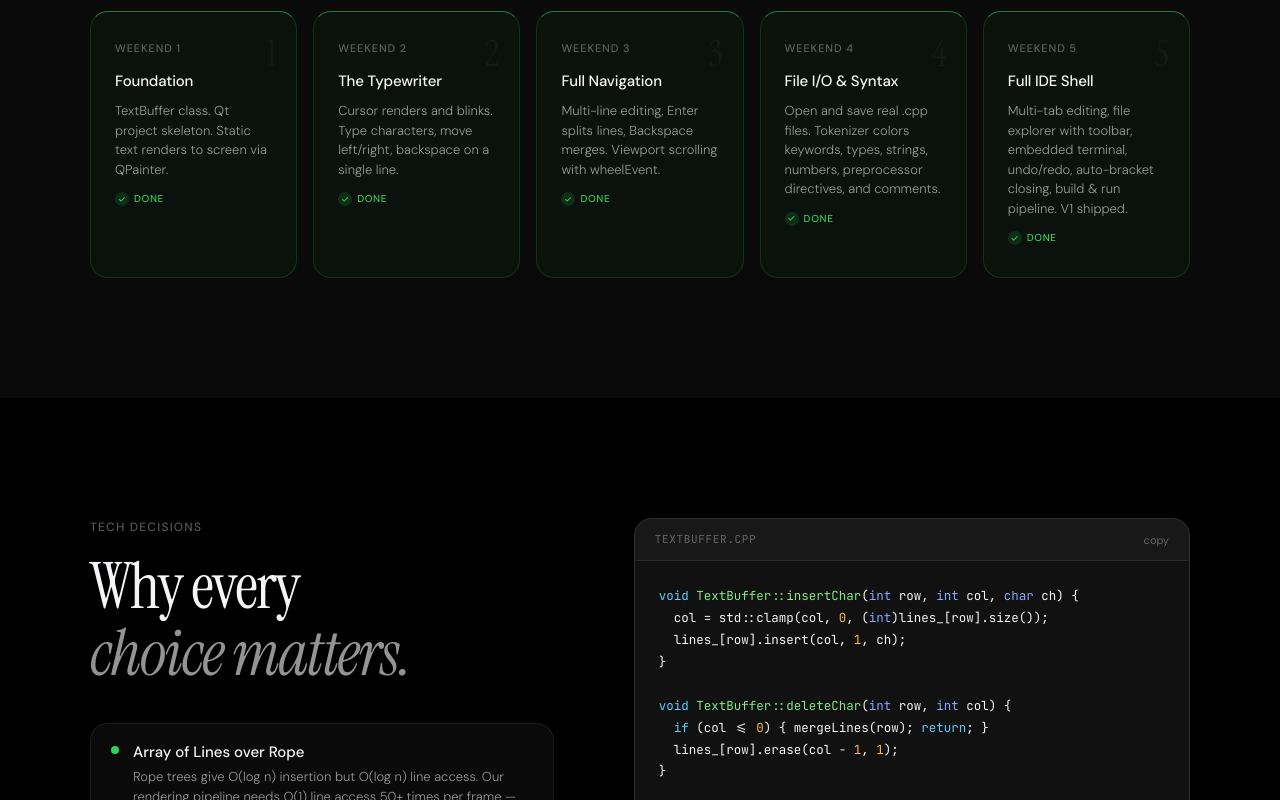
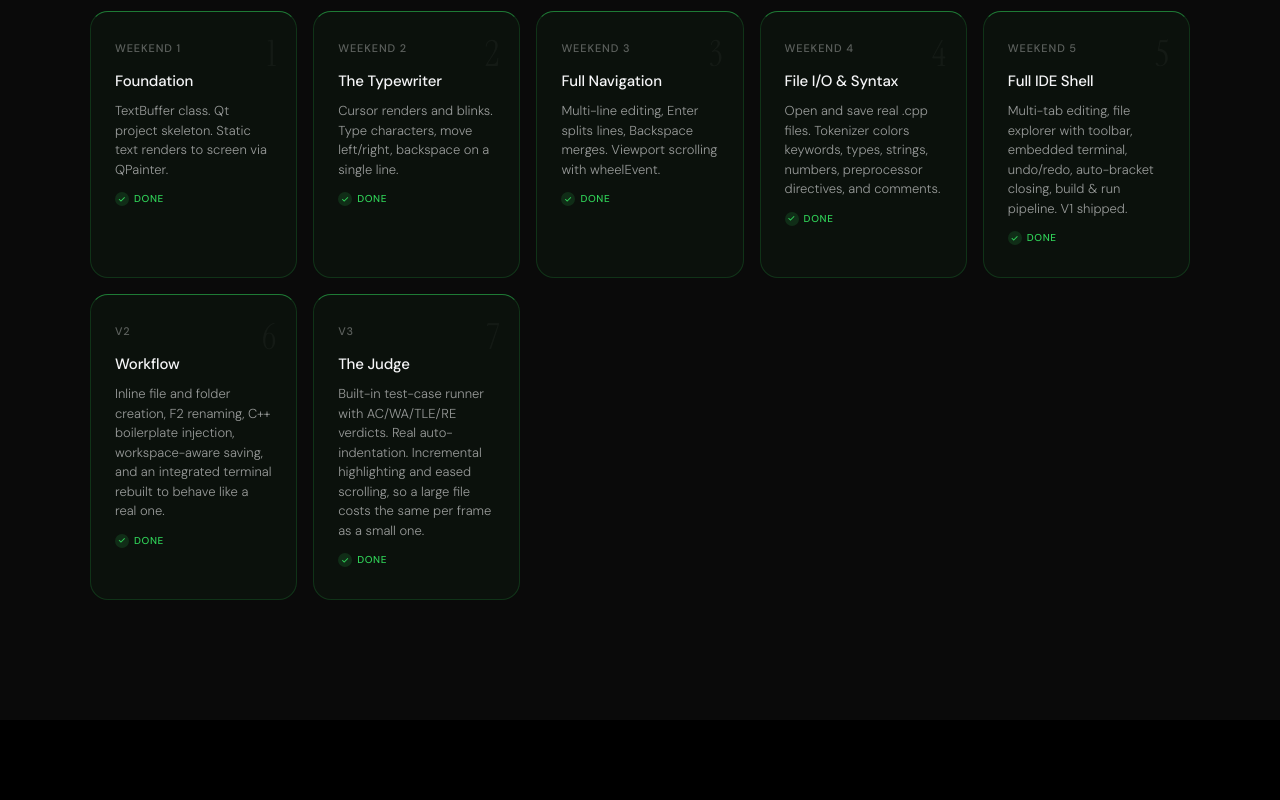
Before and after one commit to Sudhss/Valence-Website, a plain HTML site: page index.html in a window 1280 px wide. Shown: the part 9234-10034 px from the top of the page. Drawn offline with Linux system fonts and the light colour scheme.

Commit message:
minor bug fixes

```diff
--- a/index.html
+++ b/index.html
@@ -5,7 +5,7 @@
   <meta charset="UTF-8">
   <meta name="viewport" content="width=device-width, initial-scale=1.0">
   <title>Valence — Code Editor</title>
-  <meta name="description" content="Valence is a minimal, blazing-fast code editor built entirely from scratch in C++ and Qt. No Electron. No bloat. Just pure engineering.">
+  <meta name="description" content="Valence is a minimal, blazing-fast code editor built from scratch in C++ and Qt, with a built-in competitive-programming judge. No Electron. No bloat. Just pure engineering.">
   <link rel="preconnect" href="https://fonts.googleapis.com">
   <link rel="preconnect" href="https://fonts.gstatic.com" crossorigin>
   <link
@@ -389,7 +389,7 @@
     <div class="timeline-inner">
       <div class="timeline-header reveal">
         <p class="section-label">Build log</p>
-        <h2 class="section-title">Five weekends.<br><em>One editor.</em></h2>
+        <h2 class="section-title">Five weekends.<br><em>Three releases.</em></h2>
         <a href="https://drive.google.com/file/d/1XdZPMOoIRBXEi9pW_gVxovPvJWC5iXtR/view?usp=sharing" target="_blank" class="pill-link">View Version Report</a>
       </div>
       <div class="timeline-grid">
@@ -430,6 +430,22 @@
           <div class="timeline-week">Weekend 5</div>
           <div class="timeline-name">Full IDE Shell</div>
           <div class="timeline-desc">Multi-tab editing, file explorer with toolbar, embedded terminal, undo/redo, auto-bracket closing, build & run pipeline. V1 shipped.</div>
+          <span class="timeline-done-badge">Done</span>
+        </div>
+        <div class="timeline-item timeline-done reveal">
+          <span class="timeline-num">6</span>
+          <div class="timeline-week">V2</div>
+          <div class="timeline-name">Workflow</div>
+          <div class="timeline-desc">Inline file and folder creation, F2 renaming, C++ boilerplate injection,
+            workspace-aware saving, and an integrated terminal rebuilt to behave like a real one.</div>
+          <span class="timeline-done-badge">Done</span>
+        </div>
+        <div class="timeline-item timeline-done reveal reveal-d1">
+          <span class="timeline-num">7</span>
+          <div class="timeline-week">V3</div>
+          <div class="timeline-name">The Judge</div>
+          <div class="timeline-desc">Built-in test-case runner with AC/WA/TLE/RE verdicts. Real auto-indentation.
+            Incremental highlighting and eased scrolling, so a large file costs the same per frame as a small one.</div>
           <span class="timeline-done-badge">Done</span>
         </div>
       </div>
```
